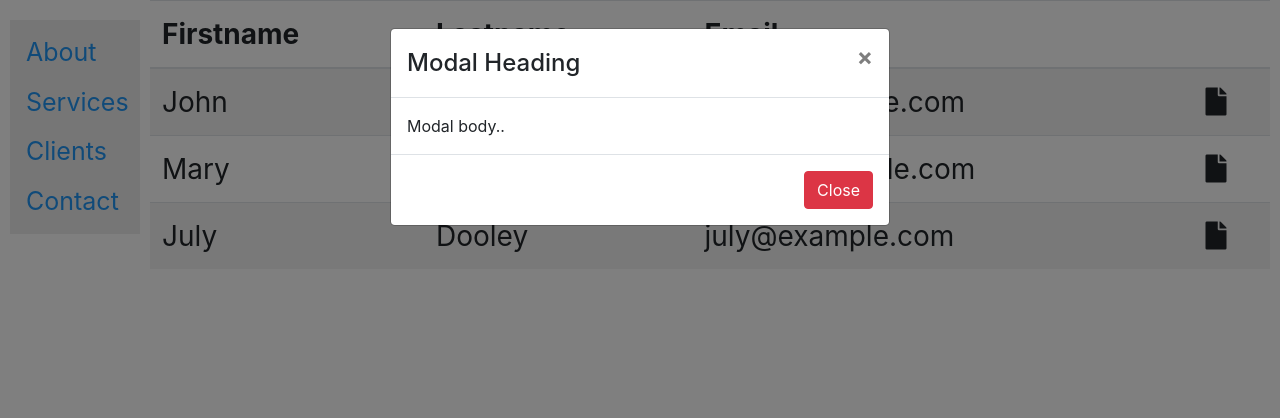
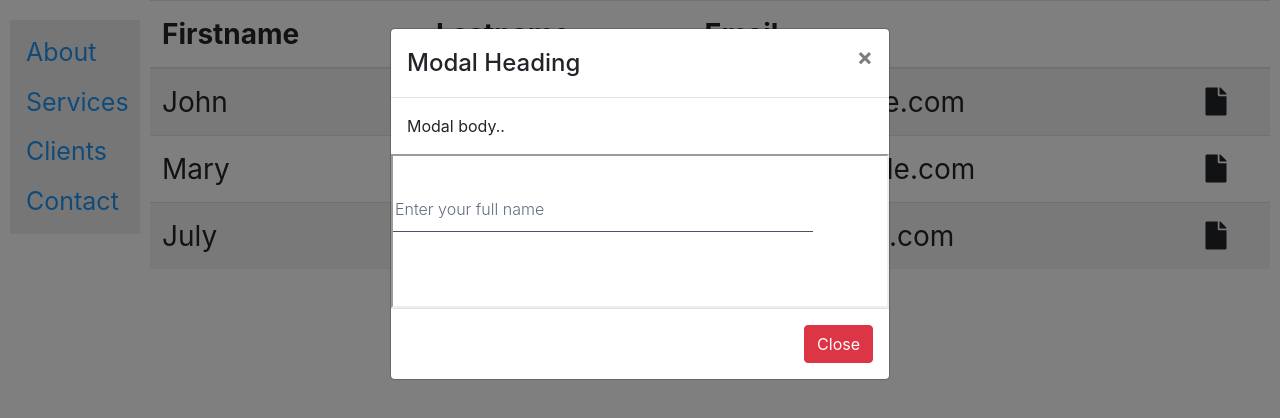
Before and after one commit to rajat333/dashboardApp, a React (Create React App) app: page /dashboard in a window 1280 px wide. Both pictures are taken after a click on the icon 1216 px from the left and 102 px from the top of the page. Shown: the top 418 px of the page. Built offline with nearby package versions, Linux system fonts and the light colour scheme.

Commit message:
Added modal in frame

```diff
--- a/src/pages/Dashboard.js
+++ b/src/pages/Dashboard.js
@@ -91,7 +91,9 @@ class Dashboard extends Component {
         <div class="modal-body">
           Modal body..
         </div>
-
+        <iframe src="http://localhost:3000/">
+  <p>Your browser does not support iframes.</p>
+</iframe>
         {/* <!-- Modal footer --> */}
         <div class="modal-footer">
           <button type="button" class="btn btn-danger" data-dismiss="modal">Close</button>
```
